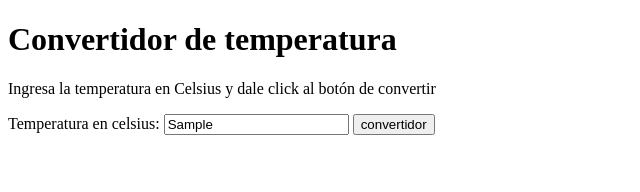
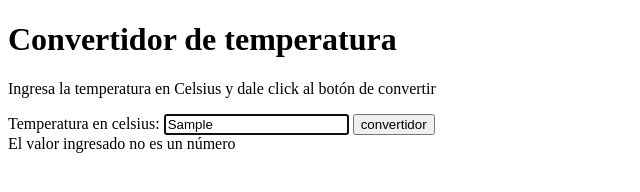
Before and after one commit to mariocyber17/logica-programacion-2, a plain HTML site: page index.html in a window 1280 px wide. Both pictures are taken after typing "Sample" into the empty fields and a click on the button "convertidor". Shown: the whole page, without its empty margins (0-640 px from the left). Drawn offline with Linux system fonts and the light colour scheme.

Commit message:
creando fnciones para validar espacios vacios y si es o no es número

```diff
--- a/app.js
+++ b/app.js
@@ -16,8 +16,34 @@ console.log(kelvin)
 */
 let formulario= document.getElementById('formulario');//para escuchar el evento "submit" y evitar que recargue
 // Escuchamos el envío del formulario
+let inputCelsius = document.getElementById('input-celsius');
+let mensajeError = document.getElementById('mensaje-error');
+let resultadoFahrenheit = document.getElementById('resultado-fahrenheit');
+let resultadoKelvin = document.getElementById('resultado-kelvin');
+
 formulario.addEventListener("submit", function(evento) {
 
-    // Evita que la página se recargue
-    evento.preventDefault();
+    evento.preventDefault(); // Evita que la página se recargue
+    let valorCrudo = inputCelsius.value; //leer valor del input
+    let valorTrim = valorCrudo.trim(); //quitar espacios al inicio/fin
+    if  (valorTrim == ""){
+        mensajeError.textContent = "por favor ingresa un valor";// pa mostrar mensaje error en el div
+        resultadoFahrenheit.textContent = "";//vaciar los resultados
+        resultadoKelvin.textContent = "";//vaciar los resultados
+        inputCelsius.focus();//devolver foco al input
+        return; //para detener la función
+
+    }
+    console.log(valorTrim);
+
+    let temperatura=Number(valorTrim); //para convertir el valor a nuúmero
+    if(isNaN(temperatura)){
+        mensajeError.textContent = "El valor ingresado no es un número";// pa mostrar mensaje error en el div
+        resultadoFahrenheit.textContent = "";//vaciar los resultados
+        resultadoKelvin.textContent = "";//vaciar los resultados
+        inputCelsius.focus();//devolver foco al input
+        return; //para detener la función
+
+    }
+
 });
--- a/index.html
+++ b/index.html
@@ -10,7 +10,7 @@
     <p>Ingresa la temperatura en Celsius y dale click al botón de convertir</p>
     <form action="" id="formulario">
         <label for="input-celsius">Temperatura en celsius:</label>
-        <input type="text" name="temperatura" id="input-celsius" placeholder="Ingrese la temperatura" required>
+        <input type="text" name="temperatura" id="input-celsius" placeholder="Ingrese la temperatura">
         <button type="submit" id="convertidor" class="miBoton">convertidor </button>
     </form>
     <div id="mensaje-error"> </div>
```
